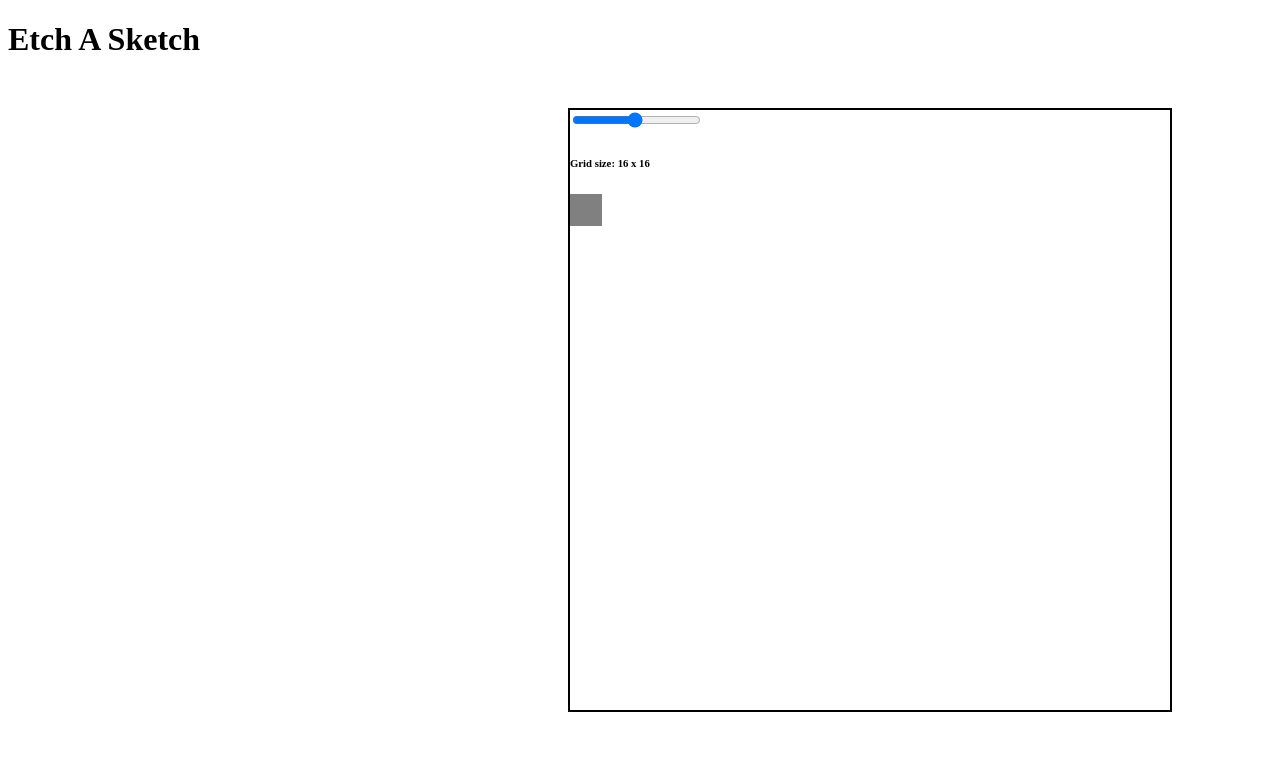
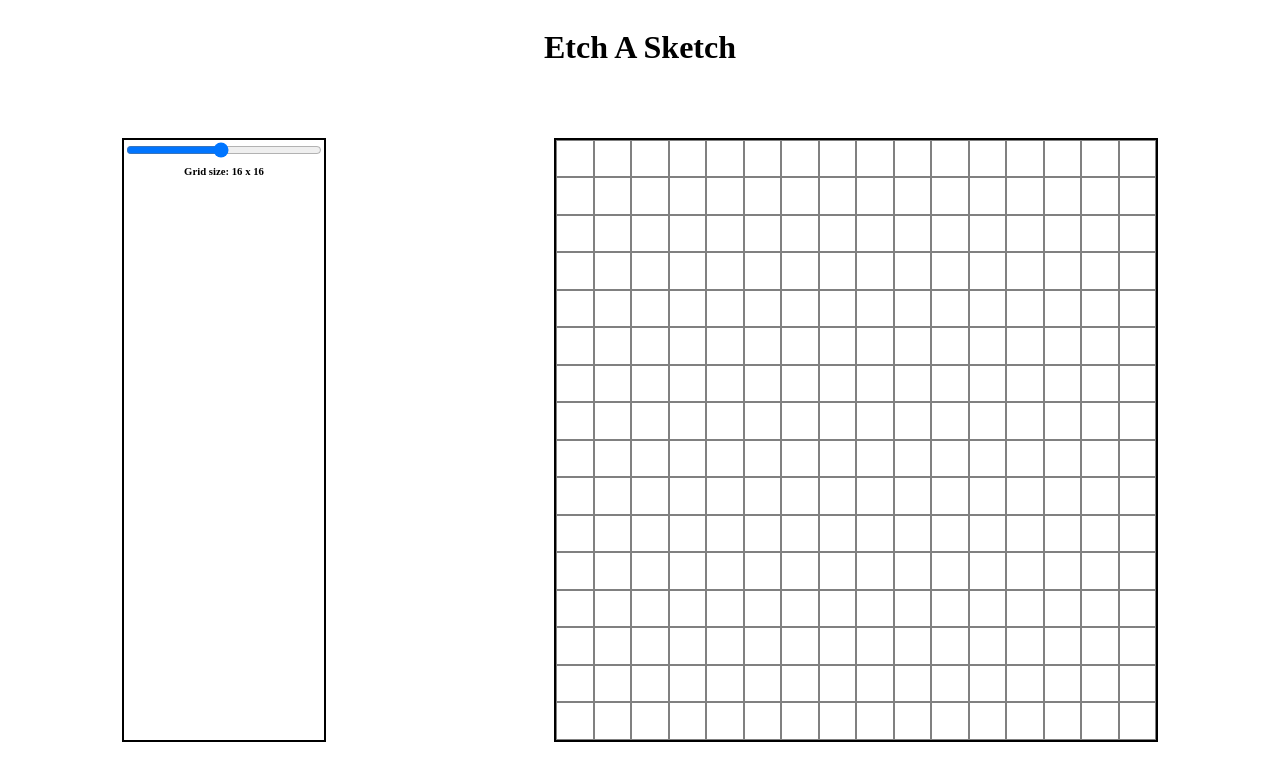
Before and after one commit to Mike-Benn/etch-a-sketch, a plain HTML site: page index.html in a window 1280 px wide. Drawn offline with Linux system fonts and the light colour scheme.

Commit message:
Update class names to more descriptive versions

```diff
--- a/styles.css
+++ b/styles.css
@@ -1,16 +1,46 @@
+header {
+    display: flex;
+    width: 100%;
+    justify-content: center;
+}
+
 .page-container {
+    display: flex;
+    height: 700px;
+    width: 100%;
+    justify-content: space-around;
+}
+
+.grid-controls {
+    height: 600px;
+    width: 200px;
+    border: solid black 2px;
+    margin-top: 50px;
+}
+
+.slider-container {
+    display: flex;
+    justify-content: center;
+    flex-direction: column;
+}
+
+h6 {
+    margin: 0;
+    text-align: center;
+    padding-top: 5px;
+}
+
+.grid {
     display: flex;
     height: 600px;
     width: 600px;
     border: solid black 2px;
     margin-top: 50px;
-    margin-left: auto;
-    margin-right: 100px;
     flex-direction: column;
     background-color: white;
 }
 
-.grid {
+.grid-row {
     flex: 1;
     display: flex;
 
@@ -19,5 +49,5 @@
 .square {
     flex: 1;
     border: solid gray 1px;
-    cursor: default;
+
 }
```
